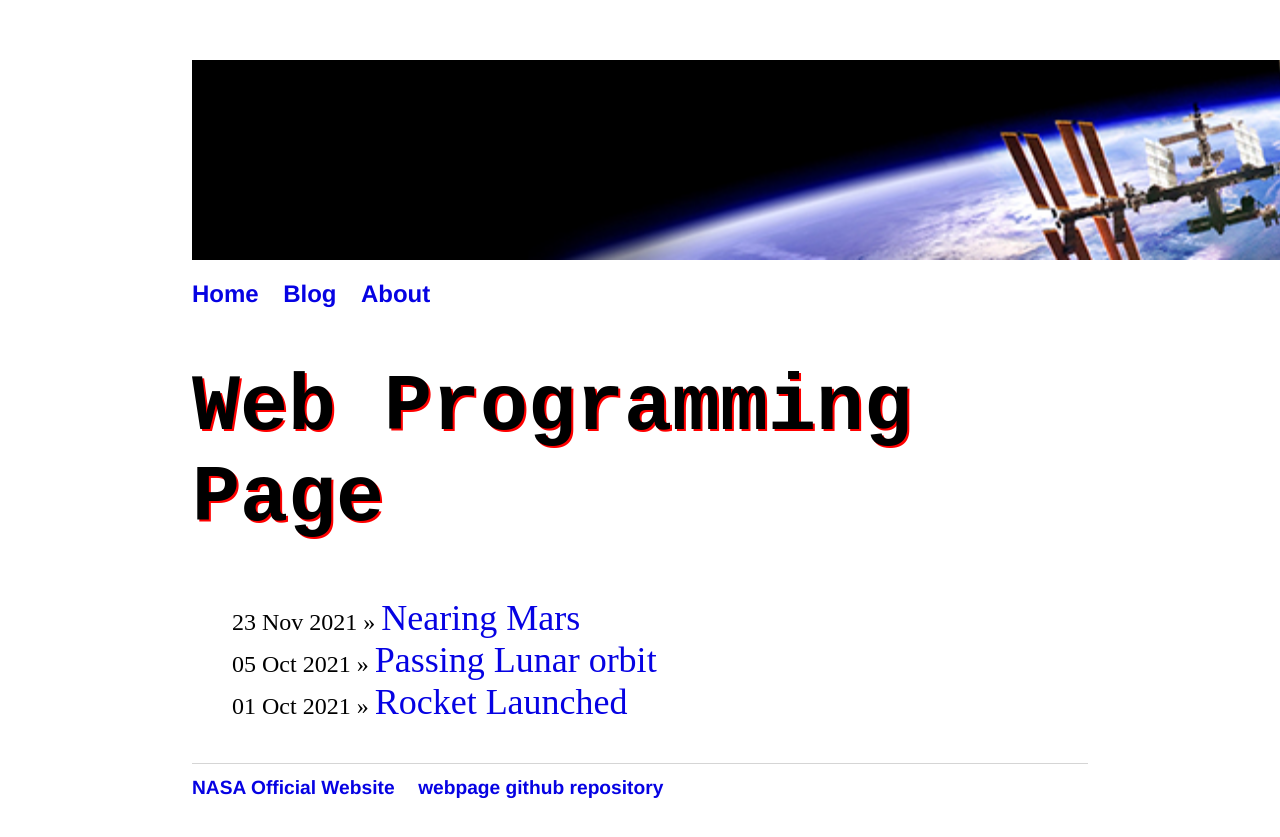
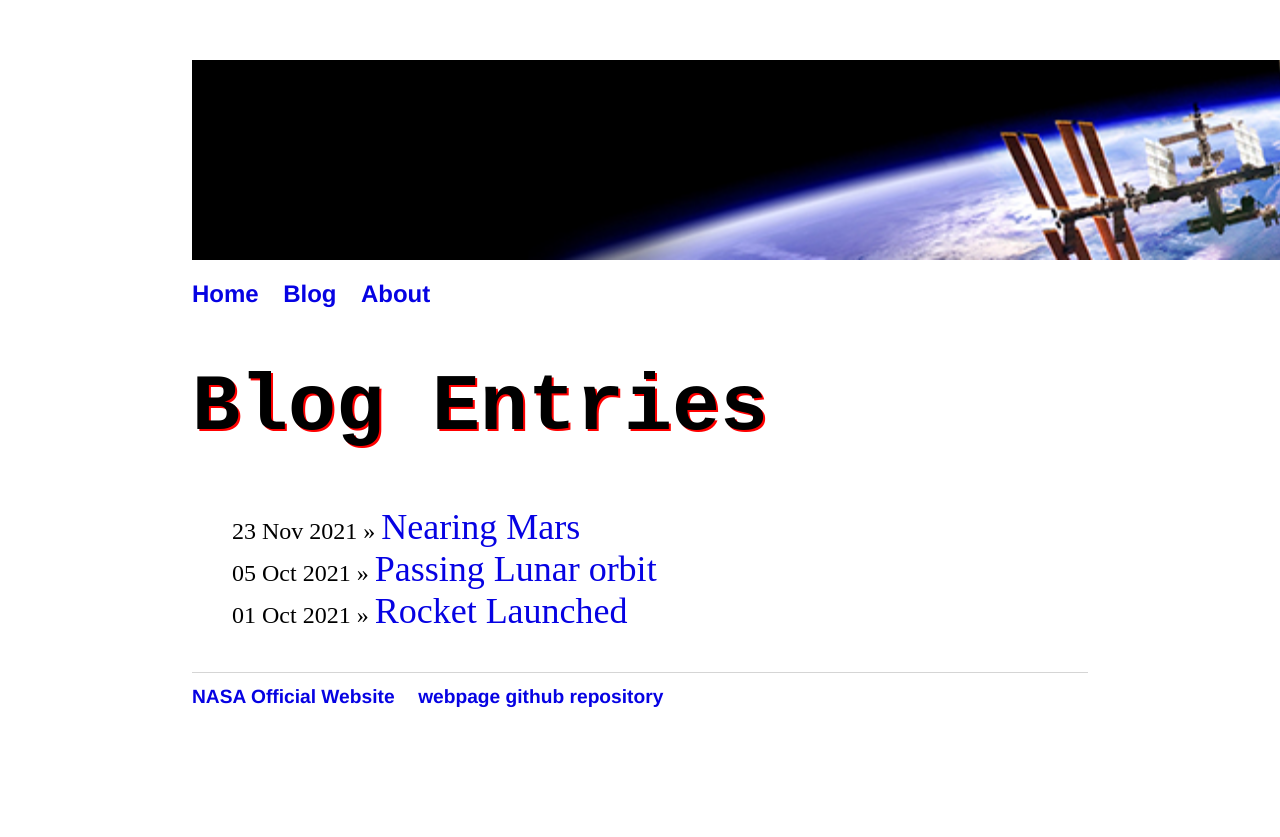
Before and after one commit to JoeGilliganHW/JoeGilliganHW.github.io, a Jekyll site: the page built from blog/index.html, in a window 1280 px wide. Shown: the top 837 px of the page. Built offline with Jekyll 4.4.1, drawn with Linux system fonts in a browser that asks for light colours.

Commit message:
Update index.html

```diff
--- a/blog/index.html
+++ b/blog/index.html
@@ -1,6 +1,6 @@
 ---
 layout: default
-title: Web Programming Page
+title: Blog Entries
 ---
     <h1>{{ page.title }}</h1>
     <ul class="posts">
```
